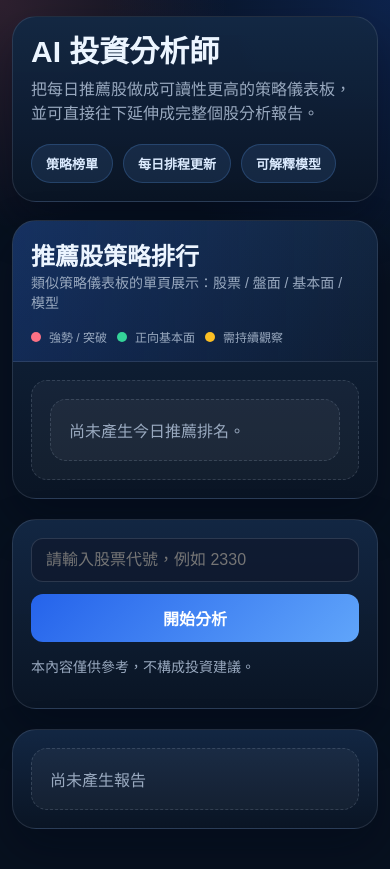
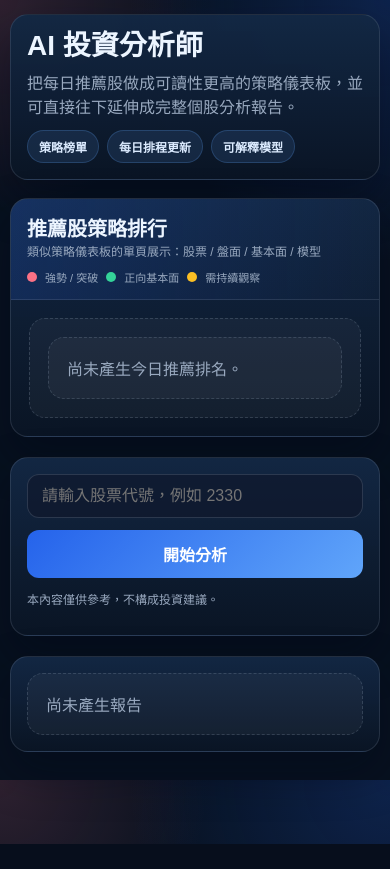
Before and after one commit to askachen/ai-investment-analyst, a FastAPI app: page / in a window 390 px wide. After the commit the page ends 844 px from the top, so only its background shows below. Run offline with FastAPI, Linux system fonts and the light colour scheme; data that the repository does not hold is empty.

Commit message:
feat: add logout and compact mobile screener UI

```diff
--- a/src/ai_investment_analyst/web/app.py
+++ b/src/ai_investment_analyst/web/app.py
@@ -16,6 +16,7 @@ import yfinance as yf
 
 from ai_investment_analyst.analysis.stock_report import candidate_market_tickers
 from ai_investment_analyst.analysis.stock_report import generate_stock_report
+from ai_investment_analyst.db.connection import get_connection
 from ai_investment_analyst.db.screener_store import load_latest_screener_snapshot
 
 app = FastAPI(title="AI Investment Analyst")
@@ -189,9 +190,35 @@ def lookup_taiwan_stock_name(ticker: str) -> str | None:
     return _load_taiwan_stock_name_map().get(ticker)
 
 
+def load_symbol_display_name_from_db(ticker: str) -> str | None:
+    try:
+        with get_connection() as conn, conn.cursor() as cur:
+            cur.execute(
+                """
+                SELECT COALESCE(NULLIF(TRIM(local_name), ''), NULLIF(TRIM(name), ''))
+                FROM symbols
+                WHERE ticker = %s
+                ORDER BY updated_at DESC NULLS LAST, created_at DESC NULLS LAST
+                LIMIT 1
+                """,
+                (ticker,),
+            )
+            row = cur.fetchone()
+    except Exception:
+        return None
+    if not row or not row[0]:
+        return None
+    return str(row[0]).strip()
+
+
 def resolve_screener_display_name(ticker: str) -> str | None:
     if ticker.isdigit():
-        return lookup_taiwan_stock_name(ticker)
+        chinese_name = lookup_taiwan_stock_name(ticker)
+        if chinese_name:
+            return chinese_name
+        db_name = load_symbol_display_name_from_db(ticker)
+        if db_name:
+            return db_name
     return resolve_stock_name(ticker)
 
 
@@ -275,6 +302,14 @@ def login(request: Request, username: str = Form(...), password: str = Form(...)
     return response
 
 
+@app.post('/logout')
+def logout(request: Request):
+    redirect_target = '/login' if is_auth_enabled() else '/'
+    response = RedirectResponse(url=redirect_target, status_code=303)
+    response.delete_cookie(SESSION_COOKIE_NAME, httponly=True, samesite='lax')
+    return response
+
+
 @app.get('/', response_class=HTMLResponse)
 def index(request: Request):
     auth_redirect = require_auth_for_page(request)
@@ -286,6 +321,7 @@ def index(request: Request):
         {
             'result': None,
             'ticker': '',
+            'show_logout': is_auth_enabled() and is_authenticated(request),
         },
     )
 
--- a/src/ai_investment_analyst/web/templates/index.html
+++ b/src/ai_investment_analyst/web/templates/index.html
@@ -66,6 +66,13 @@
         align-items: flex-start;
       }
 
+      .hero-actions {
+        display: flex;
+        align-items: center;
+        gap: 12px;
+        margin-left: auto;
+      }
+
       .hero h1 {
         margin: 0 0 8px;
         font-size: 38px;
@@ -358,9 +399,68 @@
       }
 
       @media (max-width: 768px) {
+        .page {
+          padding: 14px 10px 28px;
+        }
+
+        .hero,
+        .panel,
+        .report-shell {
+          padding: 16px;
+          border-radius: 18px;
+        }
+
+        .hero-top {
+          gap: 12px;
+        }
+
+        .hero-actions {
+          width: 100%;
+          align-items: stretch;
+          justify-content: space-between;
+          flex-wrap: wrap;
+          gap: 10px;
+          margin-left: 0;
+        }
+
+        .hero-badges {
+          gap: 8px;
+          justify-content: flex-start;
+        }
+
+        .hero-badge,
+        .logout-button {
+          padding: 7px 11px;
+          font-size: 12px;
+        }
+
+        .dashboard {
+          margin-bottom: 14px;
+          border-radius: 18px;
+        }
+
         .dashboard-header {
           align-items: flex-start;
           flex-direction: column;
+          gap: 10px;
+          padding: 14px 16px;
+        }
+
+        .dashboard-header h2 {
+          font-size: 20px;
+        }
+
+        .dashboard-subtitle,
+        .muted {
+          font-size: 12px;
+        }
+
+        .legend {
+          gap: 8px;
+        }
+
+        .legend span {
+          font-size: 11px;
         }
 
         .screener-table,
@@ -425,17 +525,78 @@
           min-width: 0;
         }
 
+        .stock-rank {
+          width: 28px;
+          height: 28px;
+          margin-bottom: 6px;
+          font-size: 13px;
+        }
+
+        .stock-main {
+          gap: 2px;
+          font-size: 18px;
+        }
+
+        .stock-name {
+          font-size: 14px;
+        }
+
+        .stock-main small {
+          margin-top: 2px;
+          font-size: 12px;
+        }
+
+        .breakout-badge {
+          margin-top: 8px;
+          padding: 4px 8px;
+          font-size: 11px;
+        }
+
+        .metric-card,
+        .factor-grid {
+          gap: 8px;
+        }
+
+        .metric-row,
+        .factor-chip {
+          font-size: 12px;
+        }
+
+        .market-summary,
+        .fundamental-summary {
+          margin-top: 6px;
+          padding: 9px 10px;
+          font-size: 12px;
+          line-height: 1.4;
+        }
+
         .score-pill {
           width: 100%;
           justify-content: space-between;
+          padding: 8px 10px;
+          border-radius: 12px;
+        }
+
+        .score-pill strong {
+          font-size: 22px;
+        }
+
+        .score-note {
+          display: none;
+        }
+
+        .compact-score-note {
+          display: block;
+          margin-top: 6px;
+          color: var(--muted);
+          font-size: 12px;
+          line-height: 1.35;
         }
       }
 
       @media (max-width: 640px) {
-        .page { padding: 16px 12px 40px; }
-        .hero, .panel, .report-shell { padding: 18px; }
-        .dashboard-header { padding: 16px 18px; }
-        .report-header h1 { font-size: 26px; }
+        .hero h1 { font-size: 28px; }
+        .report-header h1 { font-size: 24px; }
         input, button { width: 100%; }
       }
     </style>
@@ -448,10 +609,17 @@
             <h1>AI 投資分析師</h1>
             <p>把每日推薦股做成可讀性更高的策略儀表板，並可直接往下延伸成完整個股分析報告。</p>
           </div>
-          <div class="hero-badges">
-            <span class="hero-badge">策略榜單</span>
-            <span class="hero-badge">每日排程更新</span>
-            <span class="hero-badge">可解釋模型</span>
+          <div class="hero-actions">
+            {% if show_logout %}
+            <form class="logout-form" method="post" action="/logout">
+              <button type="submit" class="logout-button">登出</button>
+            </form>
+            {% endif %}
+            <div class="hero-badges">
+              <span class="hero-badge">策略榜單</span>
+              <span class="hero-badge">每日排程更新</span>
+              <span class="hero-badge">可解釋模型</span>
+            </div>
           </div>
         </div>
       </section>
@@ -540,13 +708,15 @@
       function buildScreenerTable(payload) {
         const rows = payload.results.slice(0, 12).map((item) => {
           const reasons = item.reasons || [];
-          const displayName = item.display_name ? ` ${escapeHtml(item.display_name)}` : '';
           return `
             <tr>
               <td class="stock-cell" data-label="股票">
                 <div class="stock-rank">${escapeHtml(item.rank)}</div>
                 <div class="stock-main">
-                  ${escapeHtml(item.ticker)}${displayName}
+                  <div class="stock-code">
+                    <span>${escapeHtml(item.ticker)}</span>
+                    ${item.display_name ? `<span class="stock-name">${escapeHtml(item.display_name)}</span>` : ''}
+                  </div>
                   <small>策略模型最新突破候選</small>
                 </div>
                 <span class="breakout-badge">最新突破</span>
@@ -565,6 +735,7 @@
               <td class="score-box" data-label="模型">
                 <div class="score-pill"><span>模型分數</span><strong>${escapeHtml(item.total_score)}</strong></div>
                 <div class="score-note">${escapeHtml(buildModelSummary(reasons))}</div>
+                <div class="compact-score-note">${escapeHtml(buildModelSummary(reasons))}</div>
                 <div class="factor-grid" style="margin-top: 12px;">${buildFactorChips(item.factor_scores)}</div>
               </td>
             </tr>
```
Also changed, not shown: other parts of src/ai_investment_analyst/web/templates/index.html (+41 -7 lines), tests/web/test_auth.py (+26 -0 lines), tests/web/test_index_page.py (+3 -0 lines), tests/web/test_screener_api.py (+10 -0 lines).
